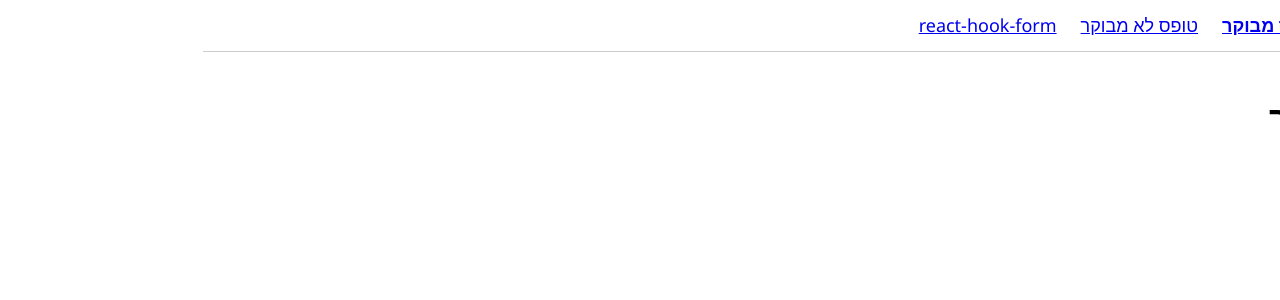
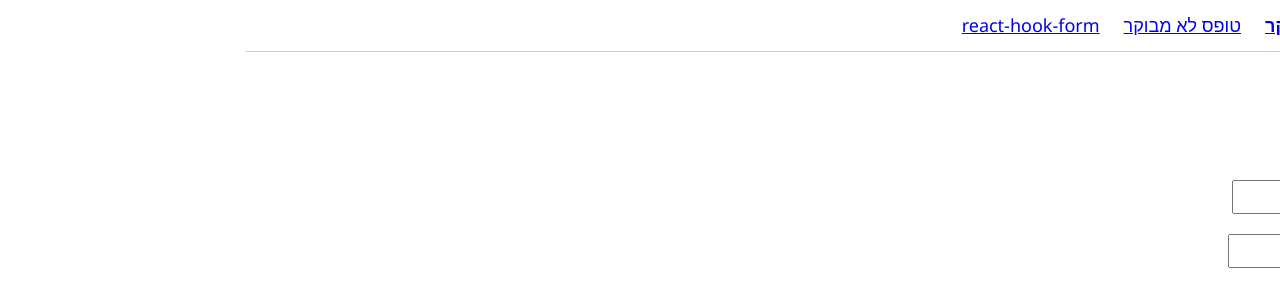
Before and after one commit to Tehila33965/react-recipes-app, a React (Vite) app: page /login/controlled in a window 1280 px wide. Shown: the top 300 px of the page. Built offline with nearby package versions, Linux system fonts and the light colour scheme.

Commit message:
add controlled login form with validation

```diff
--- a/src/pages/login/LoginControlled.jsx
+++ b/src/pages/login/LoginControlled.jsx
@@ -1,5 +1,93 @@
+import { useState } from "react";
+import { useNavigate } from "react-router";
+import { login } from "../../services/auth";
+
 function LoginControlled() {
-    return <h1>טופס מבוקר</h1>;
+    const navigate = useNavigate();
+
+    const [values, setValues] = useState({
+        email: "chef@recipes.com",
+        password: "",
+    });
+    const [errors, setErrors] = useState({});
+    const [loginError, setLoginError] = useState("");
+
+    function handleChange(e) {
+        const { name, value } = e.target;
+        setValues((prev) => ({ ...prev, [name]: value }));
+    }
+
+    function validate() {
+        const newErrors = {};
+
+        if (!values.email) {
+            newErrors.email = "אימייל הוא שדה חובה";
+        } else if (!/^\S+@\S+\.\S+$/.test(values.email)) {
+            newErrors.email = "כתובת האימייל אינה תקינה";
+        }
+
+        if (!values.password) {
+            newErrors.password = "סיסמה היא שדה חובה";
+        } else if (values.password.length < 6) {
+            newErrors.password = "הסיסמה חייבת להכיל לפחות 6 תווים";
+        }
+
+        return newErrors;
+    }
+
+    function handleSubmit(e) {
+        e.preventDefault();
+
+        const newErrors = validate();
+        setErrors(newErrors);
+        setLoginError("");
+
+        if (Object.keys(newErrors).length > 0) return;
+
+        const user = login(values);
+        if (!user) {
+            setLoginError("אימייל או סיסמה שגויים");
+            return;
+        }
+
+        navigate("/recipes");
+    }
+
+    return (
+        <div>
+            <h1>טופס מבוקר</h1>
+
+            <form onSubmit={handleSubmit} noValidate>
+                <div>
+                    <label htmlFor="email">אימייל</label>
+                    <input
+                        id="email"
+                        type="email"
+                        name="email"
+                        value={values.email}
+                        onChange={handleChange}
+                    />
+                    {errors.email && <p style={{ color: "red" }}>{errors.email}</p>}
+                </div>
+
+                <div>
+                    <label htmlFor="password">סיסמא</label>
+                    <input
+                        id="password"
+                        type="password"
+                        name="password"
+                        value={values.password}
+                        onChange={handleChange}
+                    />
+                    {errors.password && <p style={{ color: "red" }}>{errors.password}</p>}
+                </div>
+
+                {loginError && <p style={{ color: "red" }}>{loginError}</p>}
+
+                <button type="submit">התחברות</button>
+            </form>
+        </div>
+    );
 }
 
 export default LoginControlled;
```
